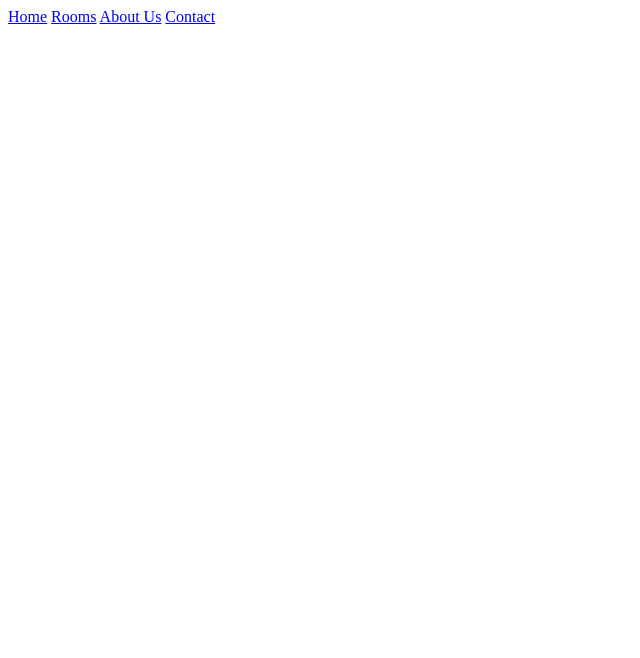
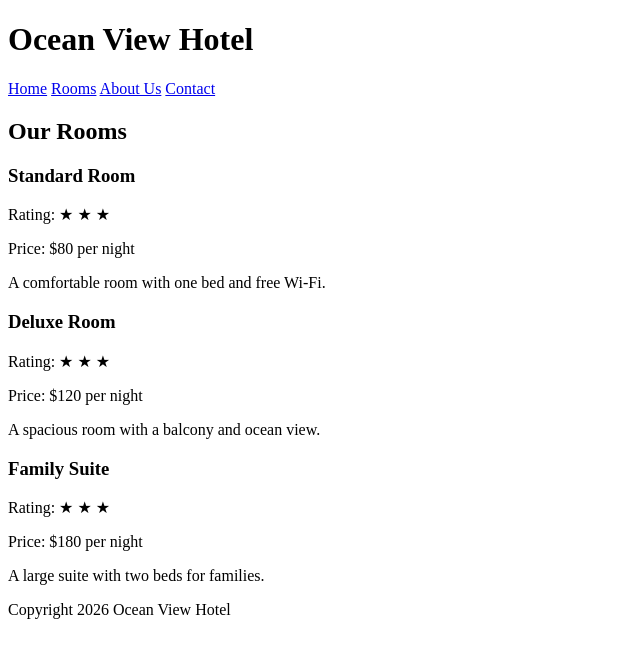
Before and after one commit to geirlenedalaydaylatugat-ship-it/my-first-ai-site, a plain HTML site: page rooms.html in a window 1280 px wide. Shown: the whole page, without its empty margins (0-640 px from the left). Drawn offline with Linux system fonts and the light colour scheme.

Commit message:
rooms.html

```diff
--- a/rooms.html
+++ b/rooms.html
@@ -1,6 +1,46 @@
+<!doctype html>
+<html>
+<head>
+  <title>Rooms | Ocean View Hotel</title>
+</head>
+<body>
+  <header>
+    <h1>Ocean View Hotel</h1>
     <nav>
       <a href="index.html">Home</a>
       <a href="rooms.html">Rooms</a>
       <a href="about.html">About Us</a>
       <a href="contact.html">Contact</a>
     </nav>
+  </header>
+
+  <main>
+    <h2>Our Rooms</h2>
+
+    <section>
+      <h3>Standard Room</h3>
+      <p>Rating: &#9733; &#9733; &#9733;</p>
+      <p>Price: $80 per night</p>
+      <p>A comfortable room with one bed and free Wi-Fi.</p>
+    </section>
+
+    <section>
+      <h3>Deluxe Room</h3>
+      <p>Rating: &#9733; &#9733; &#9733;</p>
+      <p>Price: $120 per night</p>
+      <p>A spacious room with a balcony and ocean view.</p>
+    </section>
+
+    <section>
+      <h3>Family Suite</h3>
+      <p>Rating: &#9733; &#9733; &#9733;</p>
+      <p>Price: $180 per night</p>
+      <p>A large suite with two beds for families.</p>
+    </section>
+  </main>
+
+  <footer>
+    <p>Copyright 2026 Ocean View Hotel</p>
+  </footer>
+</body>
+</html>
```
Lines whose indentation alone changed are shown as unchanged.
